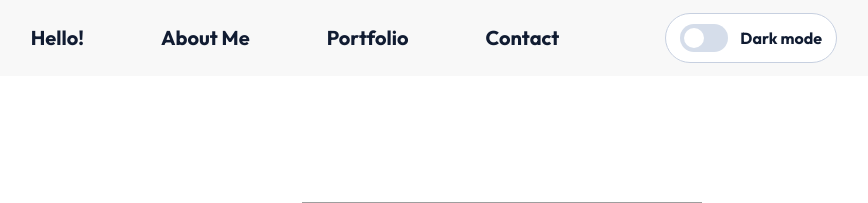
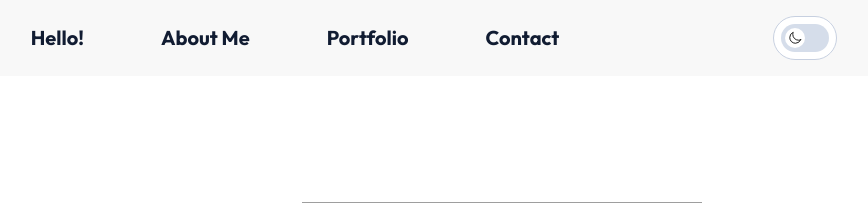
Before and after one commit to JacobDomagala/HomePage, a Flask app: page / in a window 1280 px wide. Shown: the top 203 px of the page, without its empty margins (345-1213 px from the left). Run offline with Flask 3, Linux system fonts and the light colour scheme; grey boxes are pictures that could not be loaded.

Commit message:
[#24]: Add icons for light/dark mode

```diff
--- a/static/css/styles.css
+++ b/static/css/styles.css
@@ -21,6 +21,7 @@
     --shadow-color: rgba(7, 7, 7, 0.05);
     --toggle-track-color: #D5DDEA;
     --toggle-thumb-color: #ffffff;
+    --toggle-icon: url("../images/moon.svg");
     --illustration-filter: none;
     --footer-background: #111C32;
     --footer-text-color: #ffffff;
@@ -48,6 +49,7 @@ html[data-theme="dark"] {
     --shadow-color: rgba(0, 0, 0, 0.35);
     --toggle-track-color: #284264;
     --toggle-thumb-color: #F5F7FB;
+    --toggle-icon: url("../images/sun.svg");
     --illustration-filter: brightness(0.92) contrast(1.04);
     --footer-background: #08101B;
     --footer-text-color: #F5F7FB;
@@ -151,8 +153,10 @@ body {
     justify-self: end;
     display: inline-flex;
     align-items: center;
-    gap: 12px;
-    padding: 10px 14px;
+    justify-content: center;
+    width: 64px;
+    height: 44px;
+    padding: 0;
     border-radius: 999px;
     border: 1px solid var(--border-color);
     background-color: var(--background-color);
@@ -200,6 +204,10 @@ body {
     height: 20px;
     border-radius: 50%;
     background-color: var(--toggle-thumb-color);
+    background-image: var(--toggle-icon);
+    background-repeat: no-repeat;
+    background-position: center;
+    background-size: 14px 14px;
     transition: transform 0.3s ease, background-color 0.3s ease;
 }
 
--- a/templates/index.html
+++ b/templates/index.html
@@ -58,7 +58,6 @@
             <button type="button" class="theme-toggle" id="theme-toggle" aria-pressed="false"
                 aria-label="Switch to dark mode">
                 <span class="theme-toggle-switch" aria-hidden="true"></span>
-                <span class="theme-toggle-label" id="theme-toggle-label">Dark mode</span>
             </button>
         </div>
     </nav>
@@ -221,7 +220,6 @@
             const storageKey = 'theme';
             const prefersDarkScheme = window.matchMedia ? window.matchMedia('(prefers-color-scheme: dark)') : null;
             const themeToggle = document.getElementById('theme-toggle');
-            const themeToggleLabel = document.getElementById('theme-toggle-label');
             const form = document.getElementById('contact-form');
             const emailInput = document.getElementById('email');
             const messageInput = document.getElementById('message');
@@ -250,7 +248,6 @@
                 document.documentElement.setAttribute('data-theme', theme);
                 themeToggle.setAttribute('aria-pressed', String(isDark));
                 themeToggle.setAttribute('aria-label', isDark ? 'Switch to light mode' : 'Switch to dark mode');
-                themeToggleLabel.innerText = isDark ? 'Light mode' : 'Dark mode';
             }
 
             applyTheme(getStoredTheme() || (prefersDarkScheme && prefersDarkScheme.matches ? 'dark' : 'light'));
```
Also changed, not shown: static/images/moon.svg (added), static/images/sun.svg (added).
